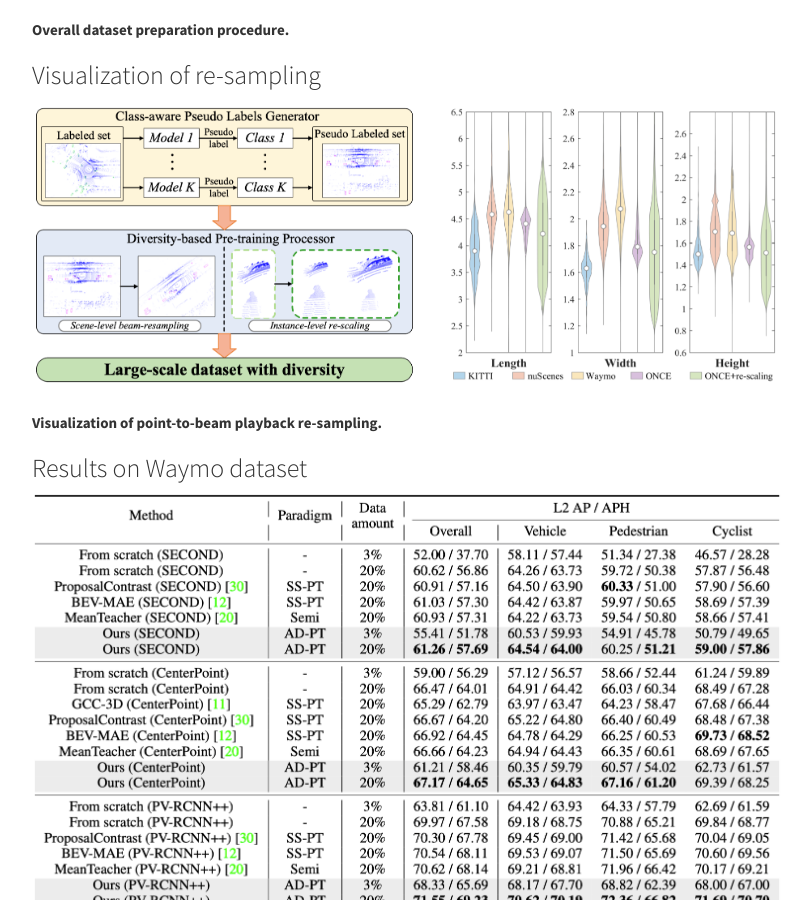
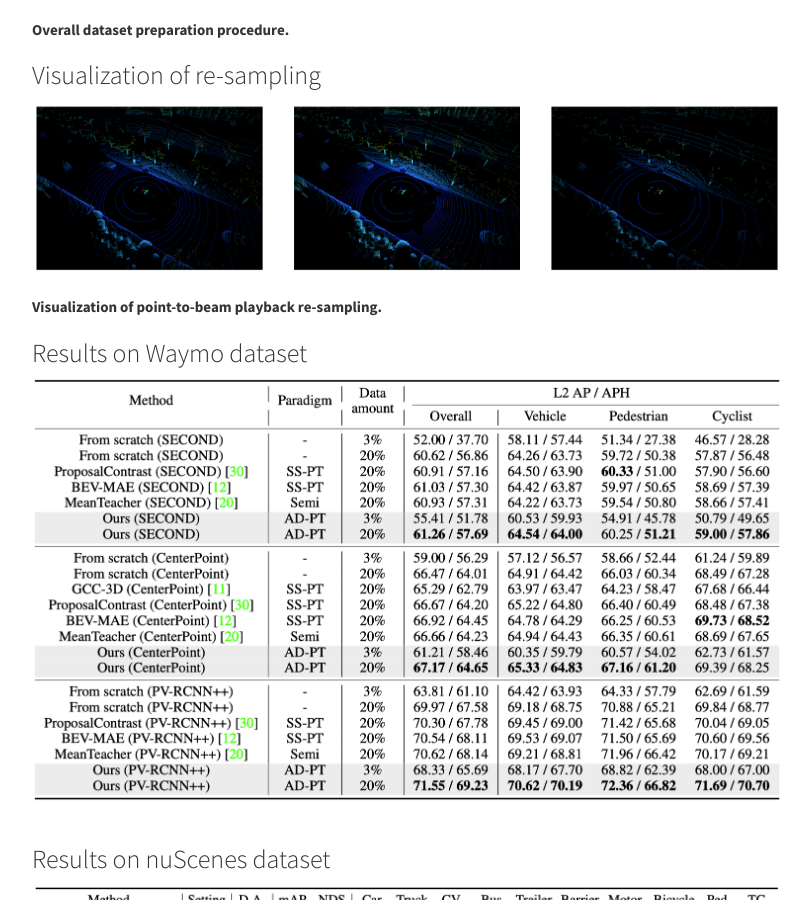
Before and after one commit to JiakangYuan/AD-PT.github.io, a plain HTML site: page index.html in a window 1280 px wide. Shown: the part 1937-2837 px from the top of the page, without its empty margins (233-1044 px from the left). Drawn offline with nearby package versions, Linux system fonts and the light colour scheme; some packages are replaced by stand-ins of ours; a script that the page names is missing.

Commit message:
update ad-pt

```diff
--- a/index.html
+++ b/index.html
@@ -156,7 +156,7 @@
                 <h3>
                     Visualization of re-sampling
                 </h3>
-                <image src="img/AD-PT-data.png" class="img-responsive" alt="overview"><br>
+                <image src="img/AD-PT-sampling.png" class="img-responsive" alt="overview"><br>
                 <p class="text-justify">
                     <strong> Visualization of point-to-beam playback re-sampling.
                     </strong>
```
